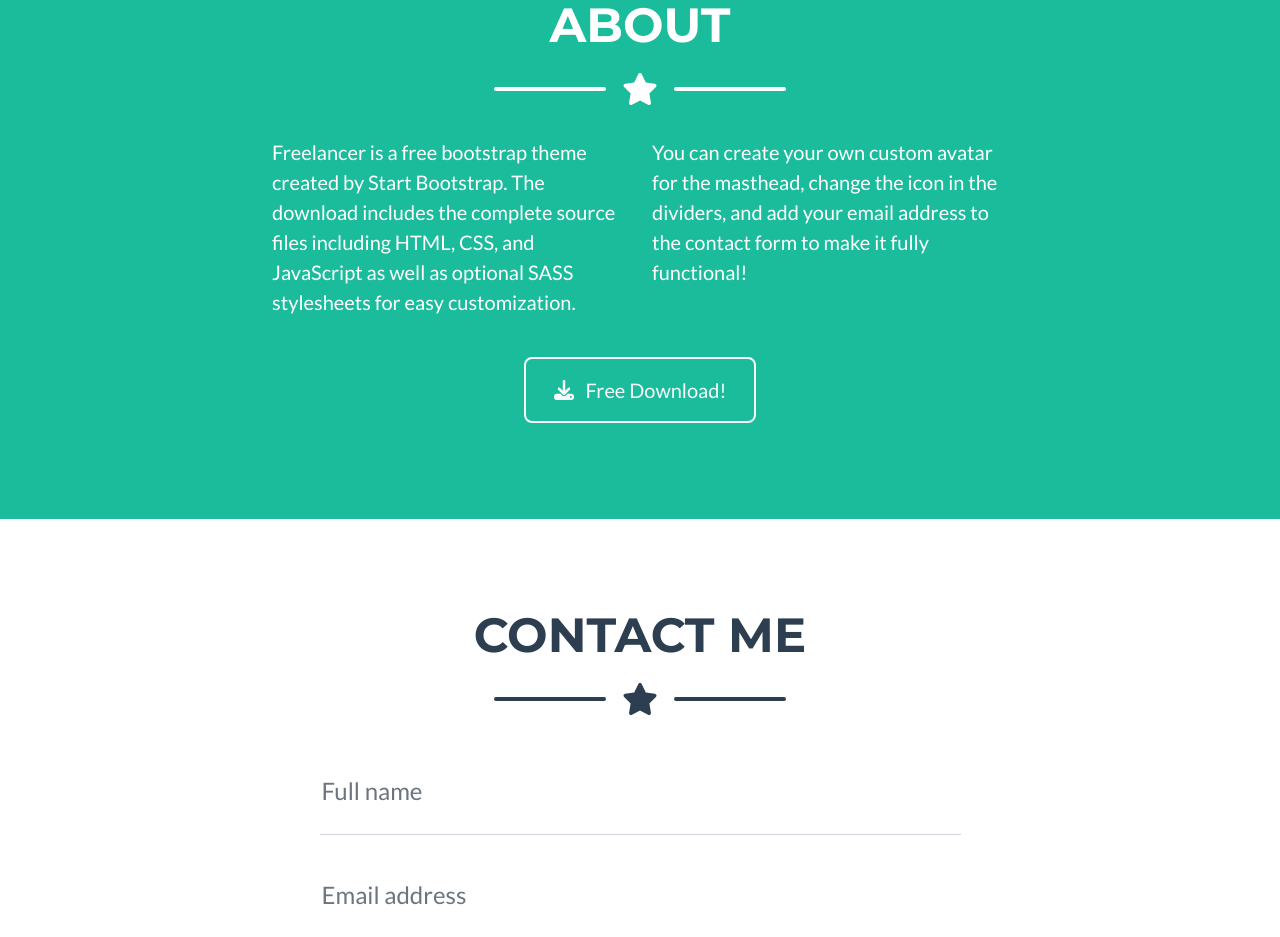
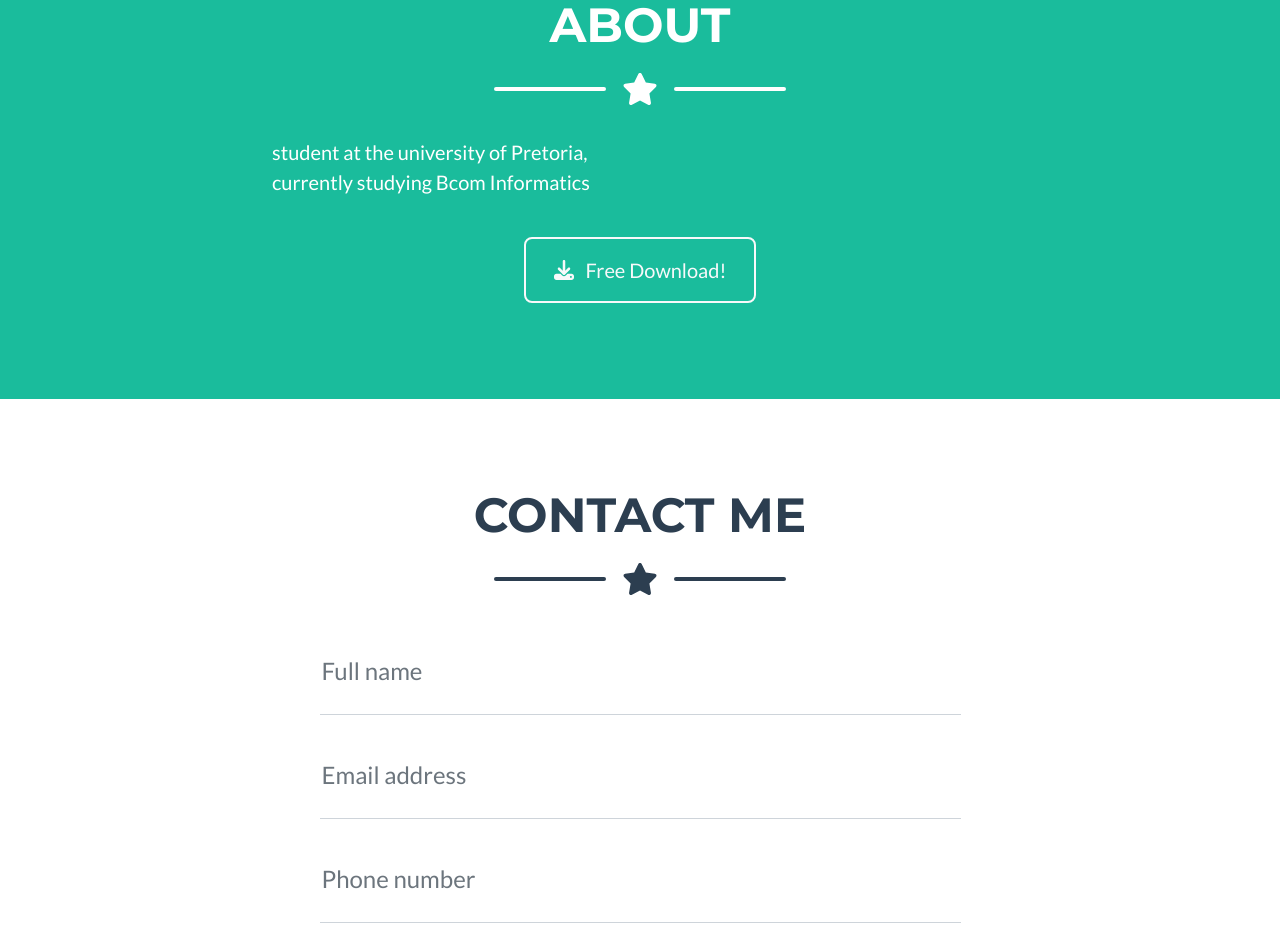
Before and after one commit to u19192372/u19192372.github.io, a plain HTML site: page index.html in a window 1280 px wide. Shown: the part 1760-2697 px from the top of the page. Drawn offline with nearby package versions, Linux system fonts and the light colour scheme.

Commit message:
Update index.html

```diff
--- a/index.html
+++ b/index.html
@@ -134,8 +134,8 @@
                 </div>
                 <!-- About Section Content-->
                 <div class="row">
-                    <div class="col-lg-4 ms-auto"><p class="lead">Freelancer is a free bootstrap theme created by Start Bootstrap. The download includes the complete source files including HTML, CSS, and JavaScript as well as optional SASS stylesheets for easy customization.</p></div>
-                    <div class="col-lg-4 me-auto"><p class="lead">You can create your own custom avatar for the masthead, change the icon in the dividers, and add your email address to the contact form to make it fully functional!</p></div>
+                    <div class="col-lg-4 ms-auto"><p class="lead"> student at the university of Pretoria, currently studying Bcom Informatics</p></div>
+                    <div class="col-lg-4 me-auto"><p class="lead"></p></div>
                 </div>
                 <!-- About Section Button-->
                 <div class="text-center mt-4">
```
